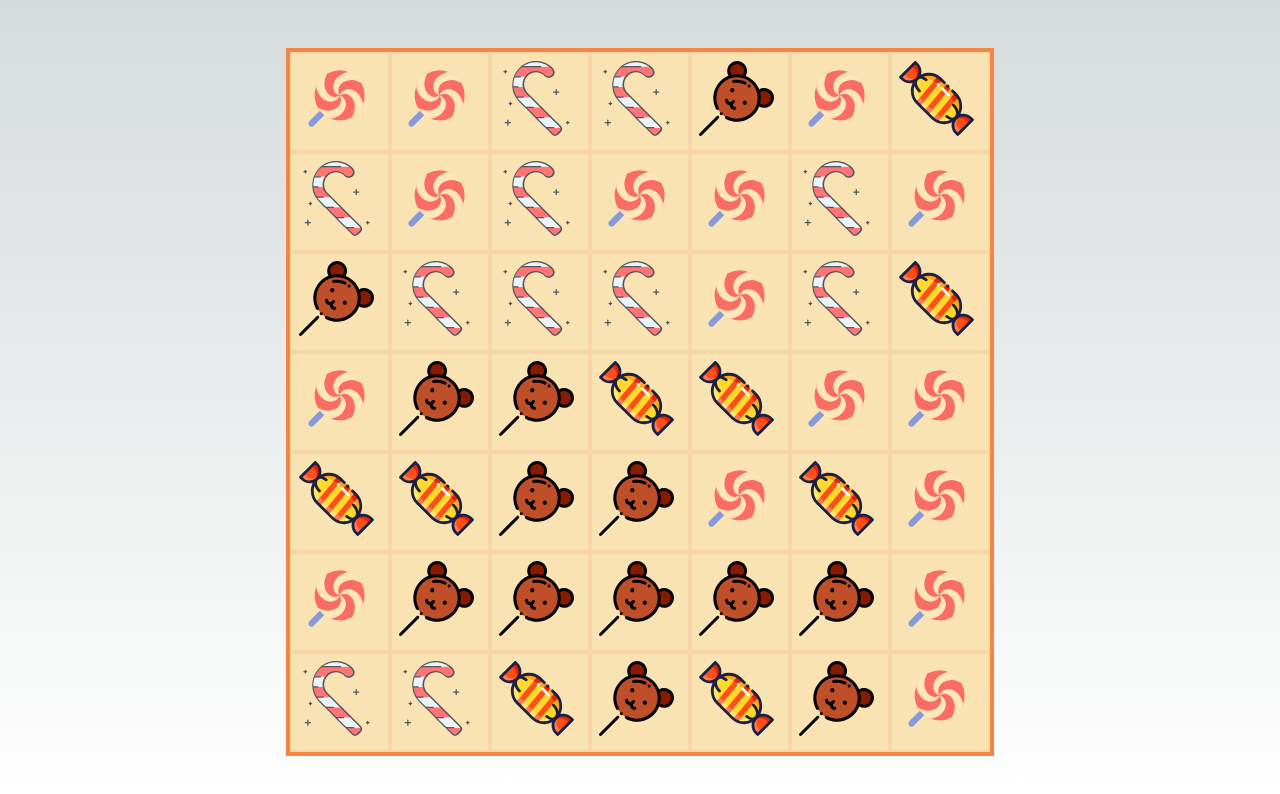
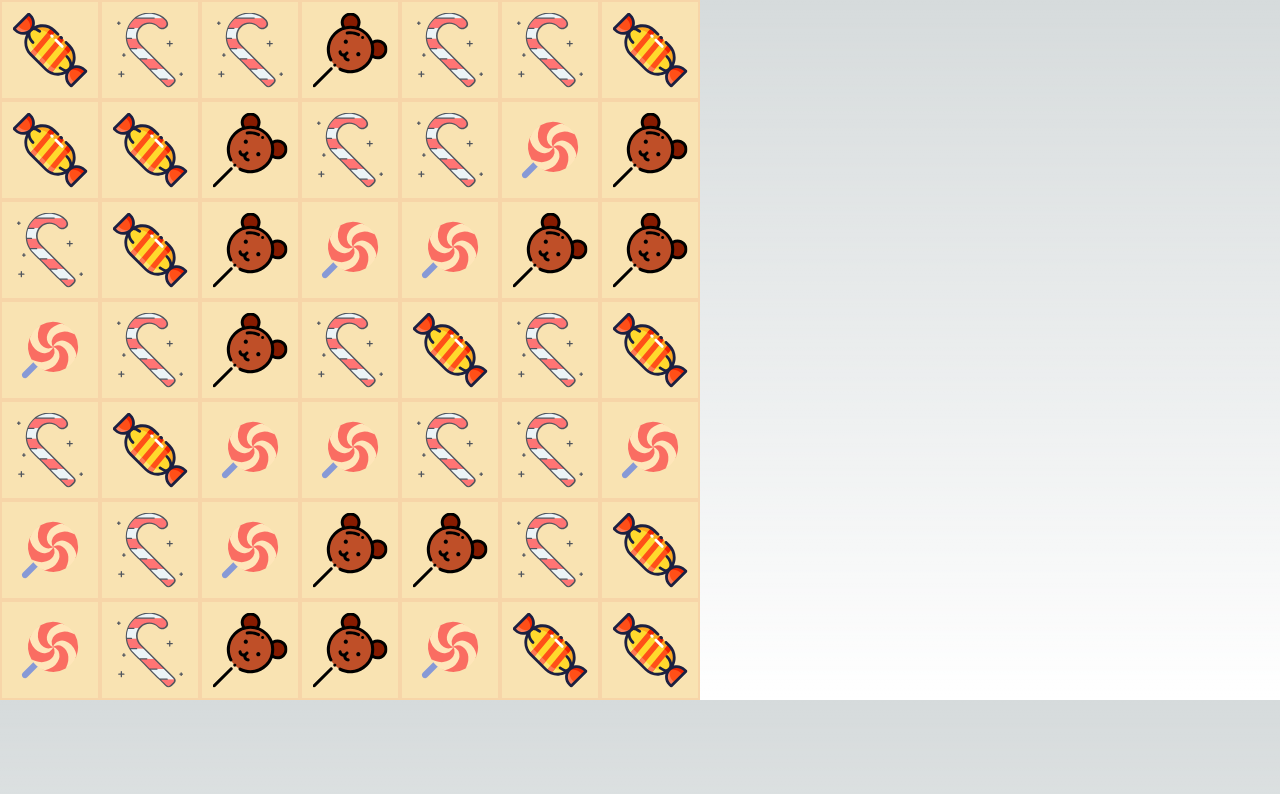
Before and after one commit to Mudoker/Candy_Crush_CLone, a Next.js app: page / in a window 1280 px wide. Shown: the top 794 px of the page. Built offline with nearby package versions, Linux system fonts and the light colour scheme.

Commit message:
Moved logic to components, disappear when swiped

```diff
--- a/package.json
+++ b/package.json
@@ -9,12 +9,15 @@
     "lint": "next lint"
   },
   "dependencies": {
+    "@react-spring/web": "^9.7.2",
+    "@types/lodash": "^4.14.194",
     "@types/node": "18.16.3",
     "@types/react": "18.2.0",
     "@types/react-dom": "18.2.1",
     "autoprefixer": "10.4.14",
     "eslint": "8.39.0",
     "eslint-config-next": "13.3.4",
+    "lodash": "^4.17.21",
     "next": "13.3.4",
     "postcss": "8.4.23",
     "react": "18.2.0",
--- /dev/null
+++ b/src/components/candy-crush/game.tsx
@@ -0,0 +1,160 @@
+import { useEffect, useState } from "react";
+import Piece, { piecePropsType } from "./piece";
+import CandyCrush from "@/class/CandyCrush";
+import _ from "lodash";
+
+type tileType = {
+    piece: piecePropsType,
+    blocked: boolean,
+}
+type boardType = Array<Array<tileType>>
+type initialBoardType = Array<Array<number>>
+type gamePropsType = {
+    availablePieces: Array<number>;
+    width: number;
+    height: number;
+    initialBoard: initialBoardType
+}
+function convertInitialBoard(initialBoard : initialBoardType) : boardType{
+    return initialBoard.map((row, y) => row.map((cell, x) => {
+        return {
+            blocked: cell === -777,
+            piece: {
+                type: cell,
+                x,
+                y,
+                id: `piece${Math.floor(Math.random() * 1000000)}`,
+            }
+        }
+    }))
+}
+function fillAllZero(board: boardType, availablePieces : Array<number>) : boardType{
+    return board.map((row, y) => row.map((tile, x) => {
+        if(tile.piece.type === 0){
+            tile.piece = {
+                ...tile.piece,
+                type: availablePieces[Math.floor(Math.random() * availablePieces.length)],
+            }
+        }
+        return tile
+    }))
+}
+
+function clearPieces(board: boardType){
+    const height = board.length
+    const width = board[0].length
+    let clearableMap = new Array(height).fill(0).map(() => Array(width).fill(false))
+
+    let pieceCleared = false
+    //look for horizontal
+    for (let i = 0; i < height; i++) {
+        let j = 0
+        while (j < width){
+            let k = j
+            while( k < width && board[i][j].piece.type === (board[i][k].piece.type)){
+                k++
+            }
+            if(k - j > 2){
+                for(let l = j; l < k; l++){
+                    clearableMap[i][l] = true
+                }
+            }
+            j = k;
+        }
+    }
+
+    //look for vertical. Same as horizontal but flip height and width, index, etc.
+    for (let i = 0; i < width; i++) {
+        let j = 0
+        while (j < height){
+            let k = j
+            while(k < height && board[j][i].piece.type === (board[k][i].piece.type)){
+                k++
+            }
+            if(k - j > 2){
+                for(let l = j; l < k; l++){
+                    clearableMap[l][i] = true
+                }
+            }
+            j = k;
+        }
+    }
+
+    //look for square
+    for (let i = 0; i < height - 1; i++){
+        for(let j = 0; j < width - 1; j++){
+            if(board[i][j].piece.type === (board[i][j + 1].piece.type) && board[i][j].piece.type === (board[i + 1][j].piece.type) && board[i][j].piece.type === (board[i + 1][j + 1].piece.type)){
+                clearableMap[i][j] = true
+                clearableMap[i][j + 1] = true
+                clearableMap[i + 1][j] = true
+                clearableMap[i + 1][j + 1] = true
+            }
+        }
+    }
+
+    for (let i = 0; i < clearableMap.length; i++) {
+        for (let j = 0; j < clearableMap[i].length; j++) {
+            if(clearableMap[i][j]){
+                board[i][j].piece.type = 0
+                pieceCleared = true
+            }
+        }
+    }
+
+    return {board, pieceCleared}
+}
+
+function syncBoardPieces(board : boardType){
+    board.forEach((row, y) => {
+        row.forEach((piece, x) => {
+            piece.piece.x = x
+            piece.piece.y = y
+        })
+    })
+}
+
+export default function Game({width, height, availablePieces, initialBoard} : gamePropsType){
+    // const width = 5, height = 5, tileSize = 100
+    // const {width, height} = candyCrush
+    const tileSize = 100
+    const [board, setBoard] = useState<boardType>([])
+    const moveBro = function(x: number, y: number, {dx = 0, dy = 0} : {dx? : number; dy?: number}){
+        let newBoard = board.map(row => row.map(cell => cell))
+
+        const temp = newBoard[y+dy][x+dx]
+        newBoard[y+dy][x+dx] = newBoard[y][x]
+        newBoard[y][x] = temp
+
+        newBoard = clearPieces(newBoard).board
+
+        syncBoardPieces(newBoard)
+
+        setBoard(newBoard)
+    }
+
+    useEffect(() => {
+        const newBoard = fillAllZero( convertInitialBoard(initialBoard), availablePieces)
+        setBoard(newBoard)
+
+        // setTimeout(function(){
+        //     setBoard(clearPieces(newBoard).board)
+        // }, 3000)
+    }, [initialBoard])
+    const pieces = _.flatten(board).map(tile => tile.piece)
+    return (
+        <div className={"flex flex-wrap relative"} style={{width: width * tileSize}}>
+            {
+                _.flatten(board).map(({piece}) => <Piece {...piece} onSwipe={moveBro} tileSize={tileSize} key={piece.id}></Piece>)
+            }
+            {
+                board.map((row, i) => {
+                    return (
+                        <div key={i}>
+                            {row.map((cell, j) => <div key={j} className='bg-tile border-tileBorder border-2 text-black' style={{width: tileSize, height: tileSize}}></div>)}
+                        </div>
+                    )
+                })
+            }
+        </div>
+    )
+}
--- /dev/null
+++ b/src/components/candy-crush/piece.tsx
@@ -0,0 +1,80 @@
+import { useEffect, useState } from "react"
+import { useSwipeable } from "react-swipeable"
+import { animated, useSpring } from '@react-spring/web'
+
+export type piecePropsType = {
+    type: number;
+    x: number;
+    y: number;
+    id: string;
+    tileSize?: number;
+    onSwipe?: Function;
+}
+
+export function createEmptyPieceProps() : piecePropsType{
+    return {
+        type: 0,
+        x: 0,
+        y: 0,
+        id: `piece${Math.floor(Math.random() * 10000)}`
+    }
+}
+
+export default function Piece({tileSize = 20, type, onSwipe, id, x, y} : piecePropsType){
+    const offset = tileSize * 0.125
+    const [size, setSize] = useState(0)
+    const [{left, top}, setPosition] = useState({left: x * tileSize + offset, top: y * tileSize + offset})
+
+    const [positionSprings, positionApi] = useSpring(() => ({
+      from: { x: left, y: top }
+    }))
+    const [sizeSprings, sizeApi] = useSpring(() => ({
+      from: { width: 0, height: 0 }
+    }))
+
+
+    useEffect(() => {
+      const newLeft = x * tileSize + offset
+      const newTop = y * tileSize + offset
+      positionApi.start({
+        from: {
+            y: top,
+            x: left,
+        },
+        to: {
+            y: newTop,
+            x: newLeft,
+        }
+      })
+      setPosition({left: newLeft, top: newTop})
+    }, [x, y])
+    useEffect(() => {
+      if(type === 0){
+        sizeApi.start({
+          from: { width: size, height: size },
+          to: {width: 0, height: 0}
+        })
+        setSize(0)
+      }else{
+        const newSize = tileSize * 0.75
+        sizeApi.start({
+            from: { width: size, height: size },
+            to: {width: newSize, height: newSize}
+        })
+        setSize(newSize)
+      }
+    }, [type])
+    const move = function(dx: number, dy: number){
+        onSwipe(x, y, {dx, dy})
+    }
+
+    const handlers = useSwipeable({
+        onSwipedLeft: (eventData) => move(-1, 0),
+        onSwipedRight: (eventData) => move(1, 0),
+        onSwipedUp: (eventData) => move(0, -1),
+        onSwipedDown: (eventData) => move(0, 1),
+    });
+
+    return <animated.img {...handlers} id={id} src={`/pieces/${type}.svg`} className='absolute' style={{...sizeSprings, ...positionSprings}}></animated.img>
+    // return <img {...handlers} id={id} src={`/pieces/${type}.svg`} className='absolute transition-all' style={{left, top, width: size, height: size}}></img>
+}
--- a/src/pages/index.tsx
+++ b/src/pages/index.tsx
@@ -1,12 +1,22 @@
 import Image from 'next/image'
 import { Inter } from 'next/font/google'
 import CandyCrush from '@/class/CandyCrush'
-import Game from '@/components/game'
+import Game from '@/components/candy-crush/game'
 
 const inter = Inter({ subsets: ['latin'] })
 
 
-const candyCrush = new CandyCrush(7, 7)
+// const candyCrush = new CandyCrush(7, 7)
 export default function Home() {
-  return <Game candyCrush={candyCrush}></Game>
+  const initialBoard = [
+    [0, 0, 0, 0, 0, 0, 0],
+    [0, 0, 0, 0, 0, 0, 0],
+    [0, 0, 0, 0, 0, 0, 0],
+    [0, 0, 0, 0, 0, 0, 0],
+    [0, 0, 0, 0, 0, 0, 0],
+    [0, 0, 0, 0, 0, 0, 0],
+    [0, 0, 0, 0, 0, 0, 0],
+  ]
+  const availablePieces = [1, 2, 3, 4]
+  return <Game initialBoard={initialBoard} availablePieces={availablePieces} width={7} height={7}></Game>
 }
```
Also changed, not shown: 1 other file (tests, documents, lock files or other folders).
